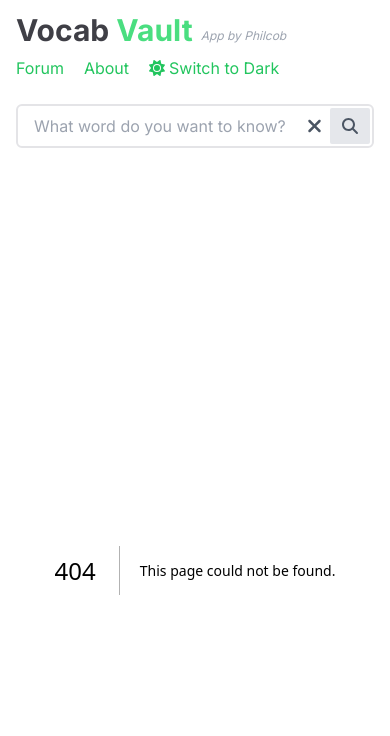
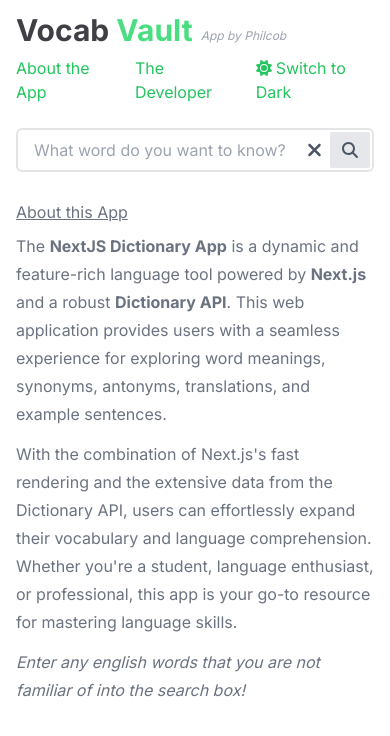
Before and after one commit to pjguitar15/next-dictionary, a Next.js app: page /about in a window 390 px wide. Before the commit this address had no page. Shown: the top 736 px of the page. Built offline with nearby package versions, Linux system fonts and the light colour scheme.

Commit message:
added about page, a link nows leads to my portfolio, fixed word with no phonetics array

```diff
--- /dev/null
+++ b/app/about/page.tsx
@@ -0,0 +1,18 @@
+'use client'
+import React from 'react'
+import HomepageContent from '@/components/homepage/HomepageContent'
+// context
+import { useGlobalContext } from '@/context/ThemeContext'
+import AboutPageContent from '@/components/aboutpage/HomepageContent'
+
+const Home = () => {
+  const { theme } = useGlobalContext()
+  const isDark = theme === 'dark'
+  return (
+    <div className={`h-screen ${isDark ? 'bg-zinc-900' : 'bg-white'}`}>
+      <AboutPageContent />
+    </div>
+  )
+}
+
+export default Home
--- /dev/null
+++ b/components/aboutpage/HomepageContent.tsx
@@ -0,0 +1,42 @@
+'use client'
+import React from 'react'
+// context
+import { useGlobalContext } from '@/context/ThemeContext'
+
+const AboutPageContent = () => {
+  const { theme } = useGlobalContext()
+  const isDark = theme === 'dark'
+  return (
+    <main
+      className={`${
+        isDark ? 'bg-zinc-900 text-white' : 'bg-white text-gray-500 '
+      } py-7`}
+    >
+      <div className=' container mx-auto'>
+        <h3 className='text-lgfont-semibold underline mb-2'>About this App</h3>
+        <div className='md:w-3/4 leading-7'>
+          <p>
+            The <strong>NextJS Dictionary App</strong> is a dynamic and
+            feature-rich language tool powered by <strong>Next.js</strong> and a
+            robust <strong>Dictionary API</strong>. This web application
+            provides users with a seamless experience for exploring word
+            meanings, synonyms, antonyms, translations, and example sentences.
+          </p>
+          <p className='mt-3'>
+            With the combination of {`Next.js's`} fast rendering and the
+            extensive data from the Dictionary API, users can effortlessly
+            expand their vocabulary and language comprehension. Whether{' '}
+            {`you're`} a student, language enthusiast, or professional, this app
+            is your go-to resource for mastering language skills.
+          </p>
+          <p className='mt-3 italic'>
+            Enter any english words that you are not familiar of into the search
+            box!
+          </p>
+        </div>
+      </div>
+    </main>
+  )
+}
+
+export default AboutPageContent
--- a/components/homepage/HomepageContent.tsx
+++ b/components/homepage/HomepageContent.tsx
@@ -13,22 +13,14 @@ const HomepageContent = () => {
       } py-7`}
     >
       <div className=' container mx-auto'>
-        <h3 className='text-lgfont-semibold underline mb-2'>About this App</h3>
         <div className='md:w-3/4 leading-7'>
           <p>
-            The <strong>NextJS Dictionary App</strong> is a dynamic and
-            feature-rich language tool powered by <strong>Next.js</strong> and a
-            robust <strong>Dictionary API</strong>. This web application
-            provides users with a seamless experience for exploring word
-            meanings, synonyms, antonyms, translations, and example sentences.
+            <strong>Vocab Vault</strong> is a powerful English dictionary. It
+            lets you find words, synonyms, meanings, sentences and pronunciation
+            quickly and easily. Enter any english text in the search box and
+            Vocab Vault will search a myriad of data for you
           </p>
-          <p className='mt-3'>
-            With the combination of {`Next.js's`} fast rendering and the
-            extensive data from the Dictionary API, users can effortlessly
-            expand their vocabulary and language comprehension. Whether{' '}
-            {`you're`} a student, language enthusiast, or professional, this app
-            is your go-to resource for mastering language skills.
-          </p>
+
           <p className='mt-3 italic'>
             Enter any english words that you are not familiar of into the search
             box!
--- a/components/navbar/NavLinks.tsx
+++ b/components/navbar/NavLinks.tsx
@@ -13,10 +13,12 @@ const NavLinks = () => {
   return (
     <ul className='flex gap-5 text-green-500 justify-start md:justify-end'>
       <li>
-        <Link href='#'>Forum</Link>
+        <Link href='/about'>About the App</Link>
       </li>
       <li>
-        <Link href='#'>About</Link>
+        <a href='https://philcodes-portfolio.vercel.app/' target='_blank'>
+          The Developer
+        </a>
       </li>
 
       <div className='cursor-pointer select-none' onClick={switchThemeHandler}>
--- a/components/search-results/SearchResult.tsx
+++ b/components/search-results/SearchResult.tsx
@@ -50,11 +50,12 @@ const SearchResult = ({
           <Meanings key={index} allMeanings={item} />
         ))}
 
-        {resultValues.phonetics[0].audio !== '' && (
-          <div className='mt-2'>
-            <MusicPlayer audio={resultValues.phonetics[0].audio} />
-          </div>
-        )}
+        {resultValues.phonetics.length === 0 ||
+          (resultValues.phonetics[0].audio !== '' && (
+            <div className='mt-2'>
+              <MusicPlayer audio={resultValues.phonetics[0].audio} />
+            </div>
+          ))}
       </div>
     </div>
   )
```
